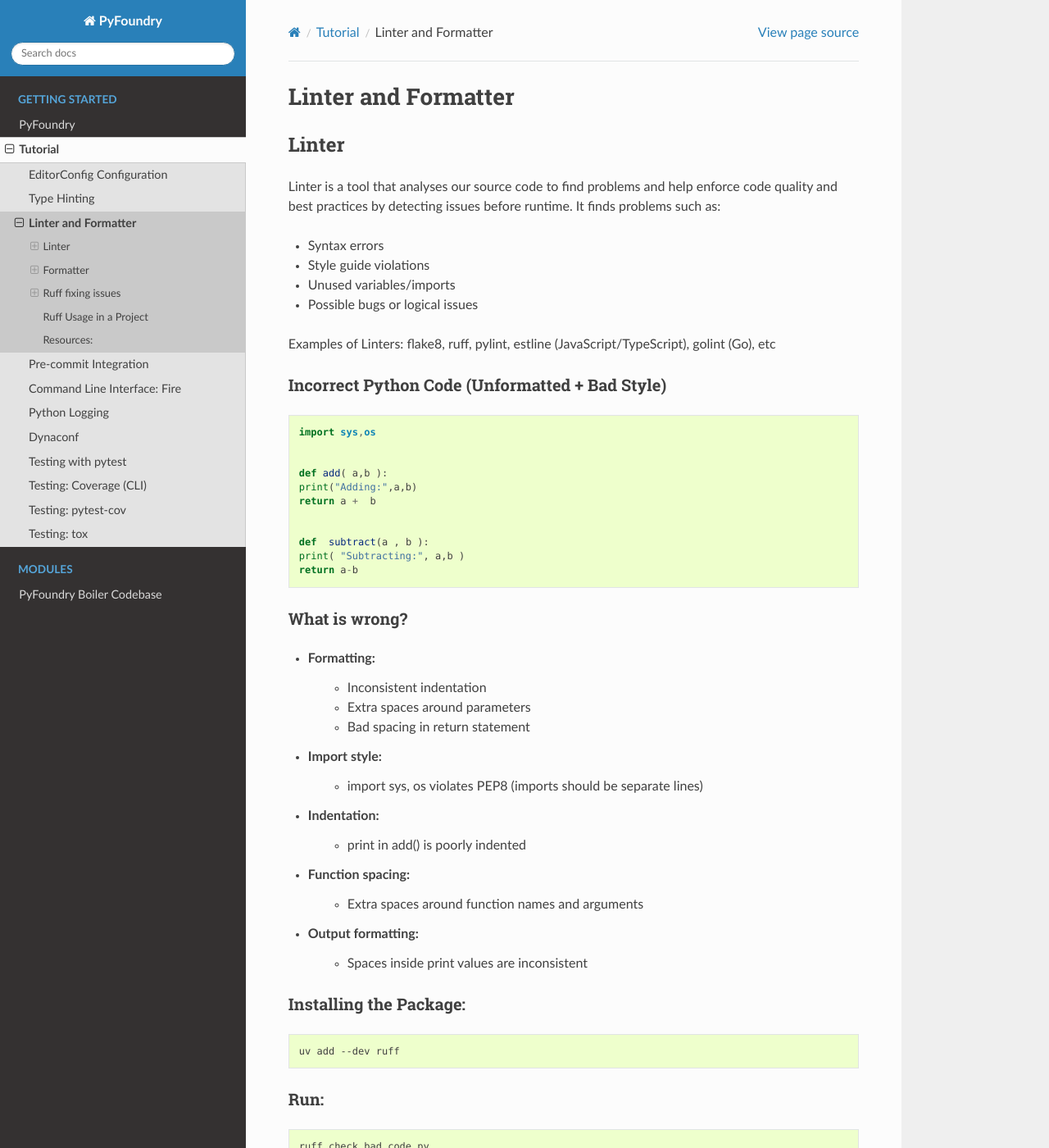
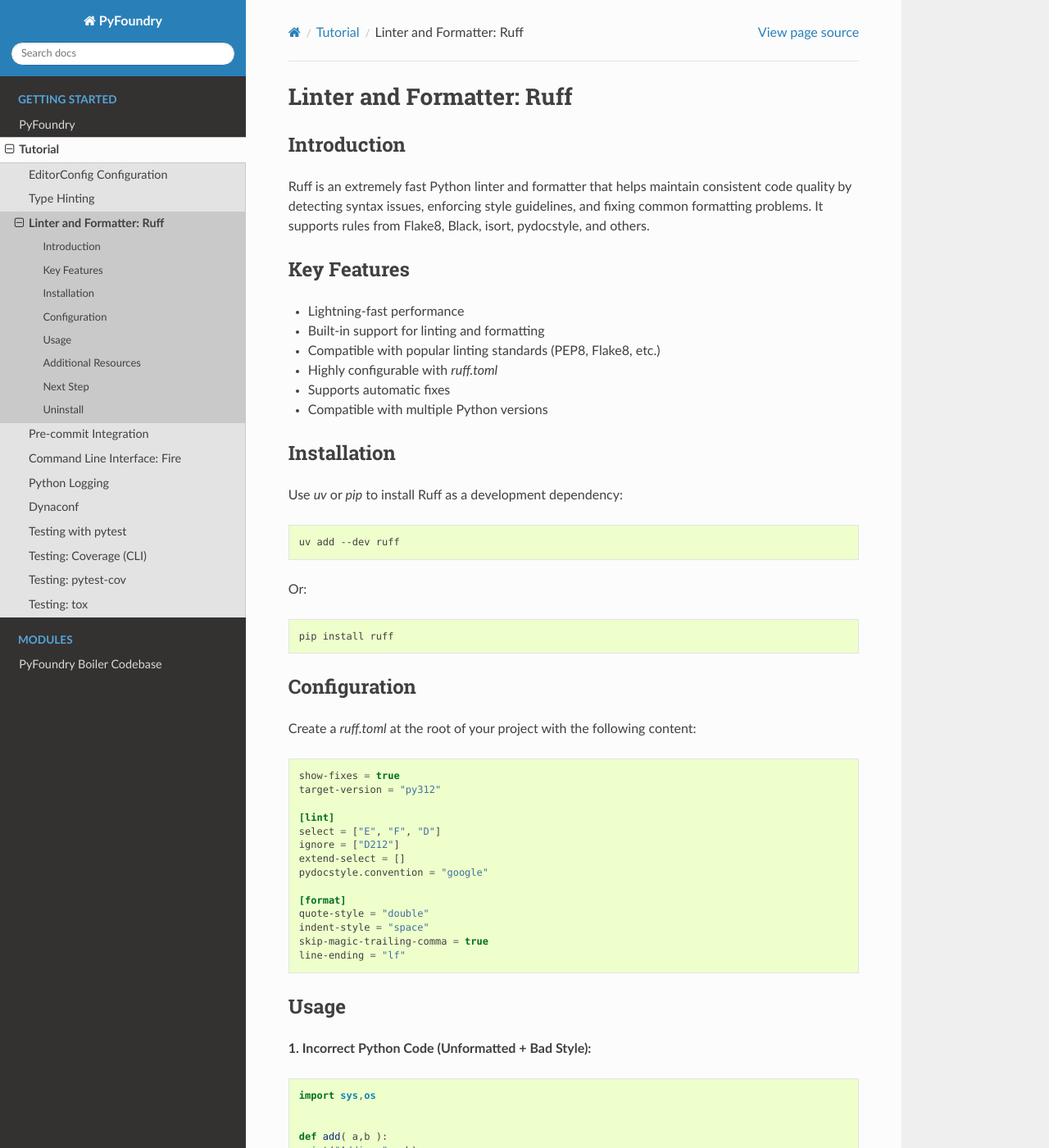
Before and after one commit to sunil-fm/FusePyStarter, a Sphinx documentation site: the page built from docs/initialization/ruff.rst, in a window 1280 px wide and 1400 px high. Shown: the whole window at 82% size. Built offline with Sphinx 7.4.7 and the Read the Docs theme 3.1.0, drawn with Linux system fonts in a browser that asks for light colours; pages that are not in the unit, such as notebooks, are missing from menus; some of the changed text lies outside the part shown.

Commit message:
docs(ruff): restructure ruff with - Introduction - Key Features - Installation - Configuration - Usage - Additional Resources - Next Step - Uninstall

```diff
--- a/docs/initialization/ruff.rst
+++ b/docs/initialization/ruff.rst
@@ -1,24 +1,67 @@
 ====================
-Linter and Formatter
+Linter and Formatter: Ruff
 ====================
 
 .. meta::
     :description: Tools to enforce the uniformity in coding following the best practices
 
-Linter
-------
+Introduction
+------------
 
-Linter is a tool that analyses our source code to find problems and help enforce code quality and best practices by detecting issues before runtime. It finds problems such as:
+Ruff is an extremely fast Python linter and formatter that helps maintain consistent code quality by detecting syntax issues, enforcing style guidelines, and fixing common formatting problems. It supports rules from Flake8, Black, isort, pydocstyle, and others.
 
-- Syntax errors
-- Style guide violations
-- Unused variables/imports
-- Possible bugs or logical issues
+Key Features
+------------
 
-Examples of Linters: flake8, ruff, pylint, estline (JavaScript/TypeScript), golint (Go), etc
+- Lightning-fast performance
+- Built-in support for linting and formatting
+- Compatible with popular linting standards (PEP8, Flake8, etc.)
+- Highly configurable with `ruff.toml`
+- Supports automatic fixes
+- Compatible with multiple Python versions
 
-Incorrect Python Code (Unformatted + Bad Style)
-*************************************************
+Installation
+------------
+
+Use `uv` or `pip` to install Ruff as a development dependency:
+
+.. code-block:: bash
+
+    uv add --dev ruff
+
+Or:
+
+.. code-block:: bash
+
+    pip install ruff
+
+Configuration
+-------------
+
+Create a `ruff.toml` at the root of your project with the following content:
+
+.. code-block:: toml
+
+    show-fixes = true
+    target-version = "py312"
+
+    [lint]
+    select = ["E", "F", "D"]
+    ignore = ["D212"]
+    extend-select = []
+    pydocstyle.convention = "google"
+
+    [format]
+    quote-style = "double"
+    indent-style = "space"
+    skip-magic-trailing-comma = true
+    line-ending = "lf"
+
+Usage
+-----
+
+**1. Incorrect Python Code (Unformatted + Bad Style):**
+
 .. code-block:: python
 
     import sys,os
@@ -33,84 +76,35 @@ Incorrect Python Code (Unformatted + Bad Style)
     print( "Subtracting:", a,b )
     return a-b
 
-What is wrong?
-**************
+**What is wrong?**
 
-- Formatting:
-    - Inconsistent indentation
-    - Extra spaces around parameters
-    - Bad spacing in return statement
+- Inconsistent indentation and spacing
+- Multiple imports on one line
+- Poor formatting inside `print` statements
+- Violates PEP8 style guide
 
-- Import style:
-    - import sys, os violates PEP8 (imports should be separate lines)
+**2. Run Ruff to Lint the Code**
 
-- Indentation:
-    - print in add() is poorly indented
-
-- Function spacing:
-    - Extra spaces around function names and arguments
-
-- Output formatting:
-    - Spaces inside print values are inconsistent
-
-Installing the Package:
-***********************
-
-.. code-block:: bash
-
-    uv add --dev ruff
-
-Run:
-****
 .. code-block:: bash
 
     ruff check bad_code.py
 
-Output:
-*******
+**Example Output:**
+
 .. code-block:: bash
 
     F401: 'sys' imported but unused
     E401: Multiple imports on one line
-    E231: Missing whitespace after ',' '('
-    E271 multiple spaces after keyword, operator
+    E231: Missing whitespace after ','
+    E271: Multiple spaces after keyword, operator
 
+**3. Run Ruff to Format the Code**
 
-Formatter
----------
-
-Formatter is a tool that automatically reformats our code to follow a consistent style of coding enforcing uniformity across codebase. It formats things like:
-
-- Bad spacing, indentation
-- Unnecessary parentheses or blank lines
-- Consistent quote usage (e.g., always double quotes)
-- Import reordering (some formatters like ruff do this)
-
-Examples: black, ruff, autopep8, yapf, prettier, go fmt, etc.
-
-*Note:* Formatters will not fix all the issues captured by linters.
-
-Formatters do not detect or fix:
-
-- Unused variables
-- Incorrect logic
-- Wrong function arguments
-- Undefined variables
-- Unreachable code
-- Bad naming conventions
-- Missing docstrings or type hints
-
-These are logic or semantic issues and require linters and type checkers (mypy).
-
-Run:
-****
 .. code-block:: bash
 
     ruff format bad_code.py
 
-
-Output After Formatting:
-************************
+**Output After Formatting:**
 
 .. code-block:: python
 
@@ -126,30 +120,23 @@ Output After Formatting:
         print("Subtracting:", a, b)
         return a - b
 
+**What Ruff Fixed:**
 
-What ruff fixed:
-*****************
+- Cleaned up spacing and indentation
+- Standardized function signatures
+- Normalized print formatting
 
-- Cleaned up all spacing around arguments and operators.
-- Fixed indentation.
-- Standardized quotes, spacing, and returns.
+**4. Auto-fix Issues**
 
-
-Ruff fixing issues
--------------------
-
-if we want ruff to automatically fix issues:
+To fix both formatting and linting issues:
 
 .. code-block:: bash
 
     ruff check bad_code.py --fix
 
-
-Output After Formatting:
-************************
+**Output After Auto-fix:**
 
 .. code-block:: python
-
 
     def add(a, b):
         print("Adding:", a, b)
@@ -160,34 +147,50 @@ Output After Formatting:
         print("Subtracting:", a, b)
         return a - b
 
+**What Ruff Fixed:**
 
-What ruff fixed:
-****************
+- Removed unused imports
+- Auto-corrected formatting and spacing issues
 
-- Unnecessary imports also got removed
-
-Ruff Usage in a Project
-------------------------
-
-Run the below commands as per the need to check, fix or format the code.
+**5. Ruff Usage in a Project**
 
 .. code-block:: bash
 
     # Check for issues
-    ruff check bad_code.py      # Check a specific file for issues
-    ruff check .                # Check all files in the current directory
+    ruff check bad_code.py
+    ruff check .
 
-    # Format the code
+    # Format code
     ruff format bad_code.py
 
-    # Fix issues automatically
+    # Fix lint errors automatically
     ruff check bad_code.py --fix
 
-    # Run all checks and fixes
+    # Run all checks and fixes selectively
     ruff check bad_code.py --fix --select E,F
 
-Resources:
-----------
+Additional Resources
+--------------------
 
-- https://docs.astral.sh/ruff/
-- https://peps.python.org/pep-0008/
+- Ruff documentation: https://docs.astral.sh/ruff/
+- PEP8 style guide: https://peps.python.org/pep-0008/
+
+Next Step
+---------
+
+Once Ruff is configured, the next step is to integrate **mypy** for static type checking. While Ruff enforces style and catches common bugs, mypy ensures that your code complies with Python's type hints and helps catch type-related errors before runtime.
+
+Uninstall
+---------
+
+To remove Ruff from your project:
+
+.. code-block:: bash
+
+    uv remove ruff
+
+Or if installed via pip:
+
+.. code-block:: bash
+
+    pip uninstall ruff
```
